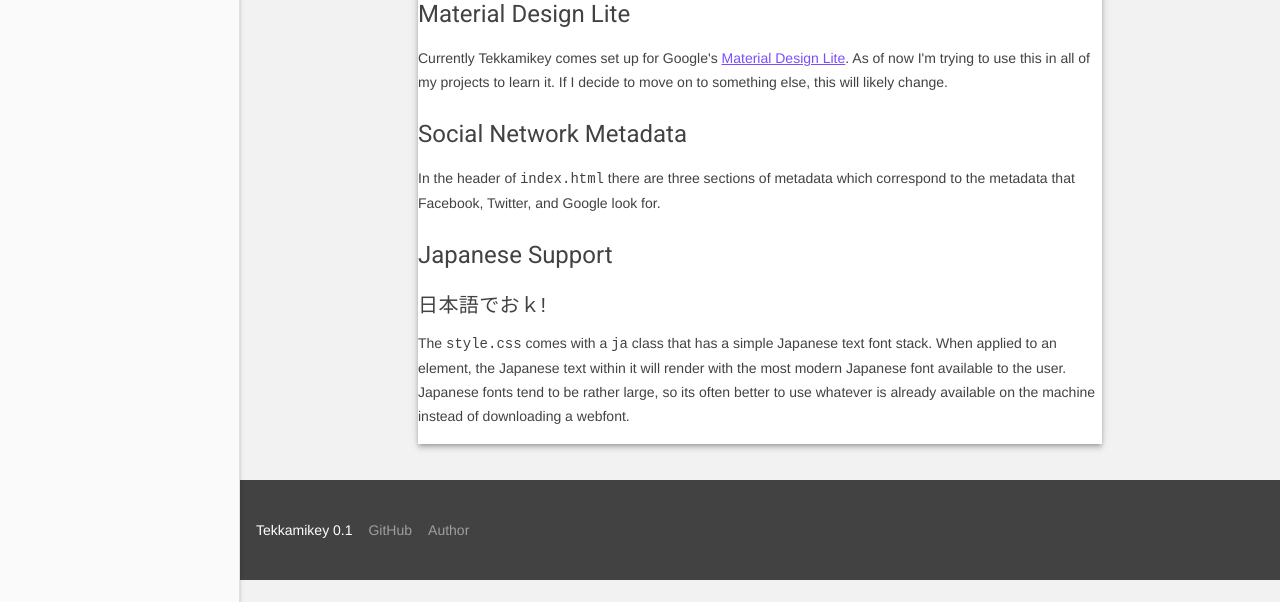
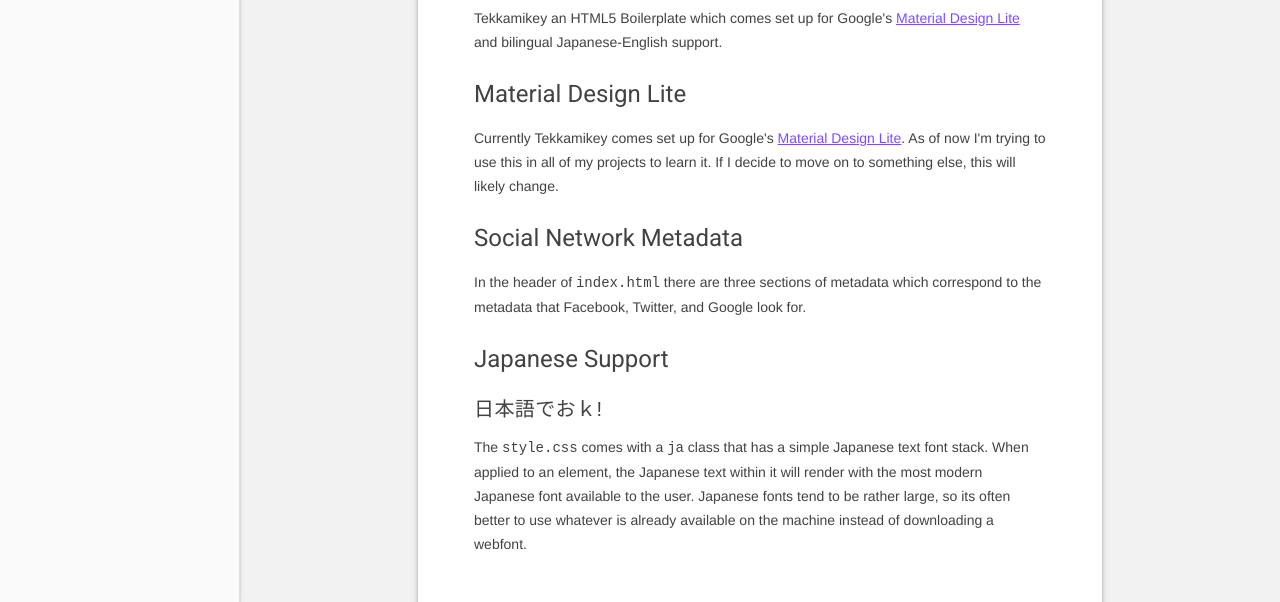
Before and after one commit to MichaelCharles/tekkamikey, a plain HTML site: page index.html in a window 1280 px wide. Shown: the part 198-800 px from the top of the page. Drawn offline with nearby package versions, Linux system fonts and the light colour scheme.

Commit message:
Added styles to make thet content look pretty

```diff
--- a/css/style.css
+++ b/css/style.css
@@ -22,6 +22,12 @@ body {
 	margin: 0 auto;
 }
 
+.page-content > .mdl-grid > .mdl-cell {
+	border-radius: 2px;
+	padding: 80px 56px;
+	margin-bottom: 80px;
+}
+
 .mdl-navigation__link > i {
 	width: 50px;
 	text-align: center;
```
